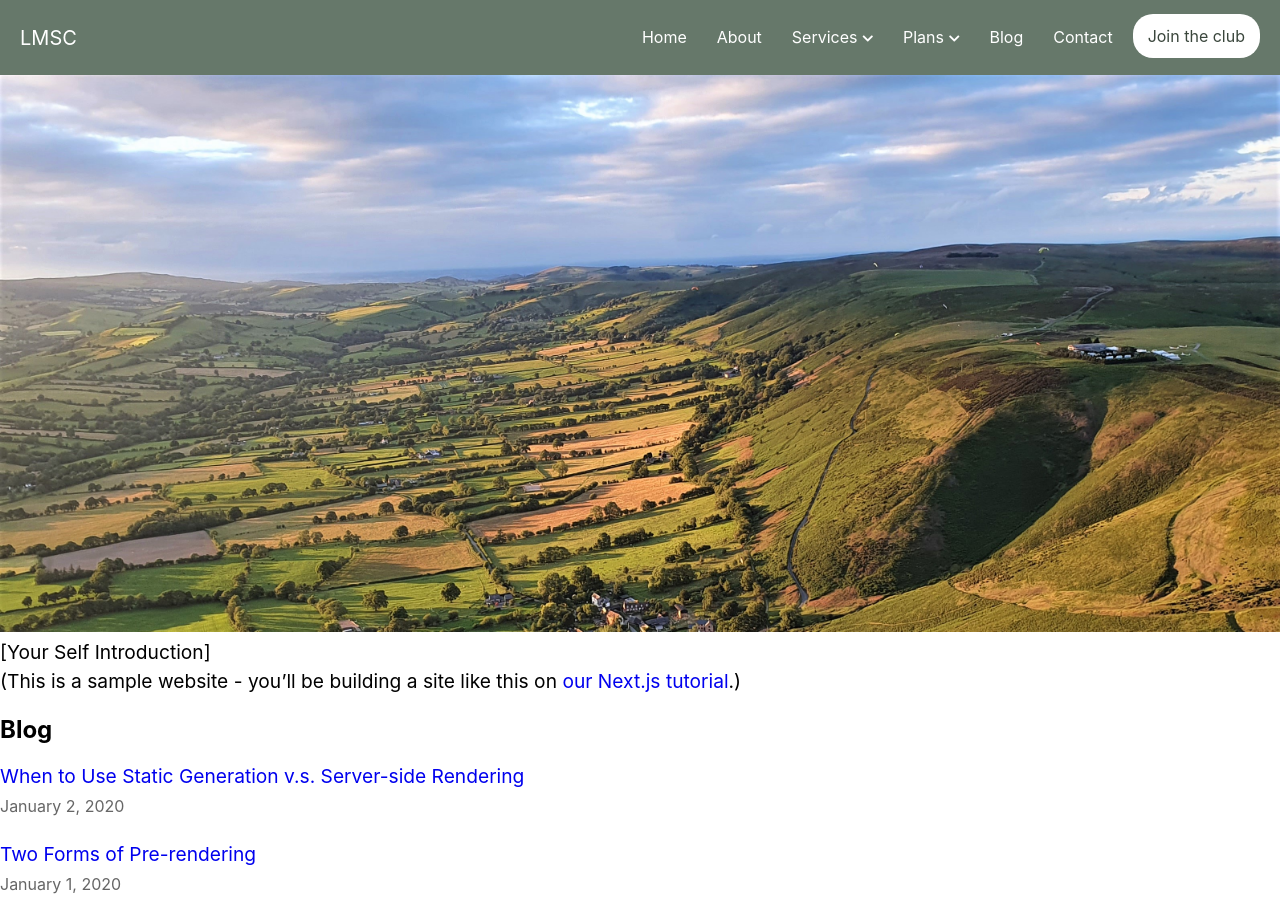
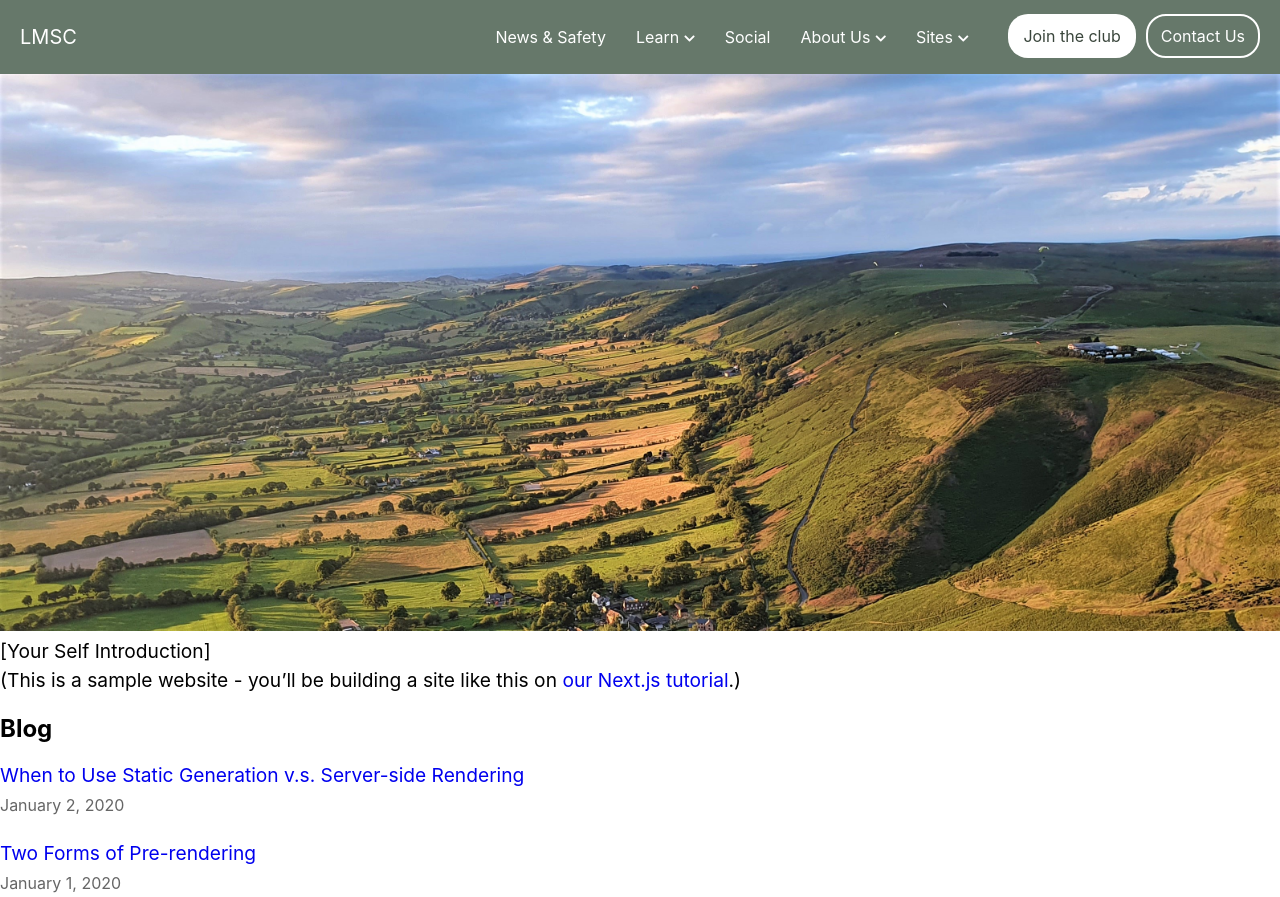
Before and after one commit to m3dwards/longmynd.org, a Next.js app: page / in a window 1280 px wide. Built offline with nearby package versions, Linux system fonts and the light colour scheme.

Commit message:
top nav open close

```diff
--- a/components/nav.module.scss
+++ b/components/nav.module.scss
@@ -13,7 +13,7 @@
 }
 .logo {
   font-size: 20px;
-  padding: 7.5px 10px 7.5px 0;
+  padding: 7px 10px 7px 0;
 }
 .item {
   padding: 10px;
@@ -21,23 +21,36 @@
 .item.button {
   padding: 9px 5px;
 }
-.item:not(.button).hasSubmenu.submenuActive > a:hover,
-.item.hasSubmenu.submenuActive > a:hover::after {
-  color: var(--primary-color-dark);
-  background-color: var(--highlight-color-light);
-}
+// .item:not(.button).hasSubmenu.submenuActive > a:hover,
+// .item.hasSubmenu.submenuActive > a:hover::after {
+//   color: var(--primary-color-dark);
+//   background-color: var(--highlight-color-light);
+// }
 .menu {
   display: flex;
   flex-wrap: wrap;
   justify-content: space-between;
   align-items: center;
+  &.active {
+    padding-bottom: 15px;
+  }
 }
 .menu li a {
   display: block;
   padding: 15px 5px;
 }
 .menu li.subitem a {
-  padding: 15px;
+  padding: 10px;
+}
+.subitem {
+  display: flex;
+  flex-direction: row;
+  align-items: center;
+  justify-content: space-evenly;
+  padding: 0 10px;
+}
+.subitem > * {
+  flex: 1;
 }
 .toggle {
   order: 1;
@@ -82,7 +95,15 @@
   background-color: #fff;
   border-radius: 3px;
 }
+.submenuActive > a,
+.submenuActive > a::after,
+.submenuActive > a:hover,
+.submenuActive > a:hover::after {
+  color: var(--primary-color-dark);
+  background-color: #fff !important;
+}
 
+@media all and (min-width: 700px) {
   /* Tablet menu */
   .logo {
     flex: 1;
@@ -102,20 +123,42 @@
     padding: 10px 15px;
     margin: 5px 0;
   }
-.button a {
+  .button {
+    a {
       background: #fff;
       color: var(--primary-color-dark);
       border-radius: 20px;
     }
-@media all and (min-width: 700px) {
+    &.secondary {
+      a {
+        background-color: var(--bg-color);
+        color: #fff;
+        border: 2px #fff solid;
+        padding: 8px 13px !important;
+      }
+    }
+  }
 }
 
 /* Desktop menu */
 @media all and (min-width: 960px) {
+  // a button that's not a button preceeded by a button
+  .button:not(.button ~ .button) {
+    margin-left: 20px;
+  }
   .menu {
     align-items: flex-start;
     flex-wrap: nowrap;
     background: none;
+    &.active {
+      padding-bottom: 0;
+    }
+  }
+  .subitem {
+    justify-content: space-between;
+  }
+  .subitem > * {
+    flex: 0 1 auto;
   }
   .logo {
     order: 0;
@@ -133,19 +176,13 @@
     display: block;
     position: absolute;
     left: 0;
-    top: 68px;
+    top: 74px;
     background: #fff;
     z-index: 1;
+    white-space: nowrap;
     a {
       color: var(--primary-color-dark);
     }
-  }
-  .submenuActive > a,
-  .submenuActive > a::after,
-  .submenuActive > a:hover,
-  .submenuActive > a:hover::after {
-    color: var(--primary-color-dark);
-    background-color: #fff !important;
   }
   .hasSubmenu .toggle {
     display: none;
--- a/components/nav.tsx
+++ b/components/nav.tsx
@@ -1,29 +1,77 @@
 import styles from "./nav.module.scss";
 import classNames from "classnames";
 import React from "react";
+import Image from "next/image";
+import Arrow from "img/arrow.svg";
 
 interface menuItem {
   title: string;
   link?: string;
   isButton?: boolean;
+  secondary?: boolean;
   subItems?: menuItem[];
+  image?: string;
 }
 
 const menuData: menuItem[] = [
-  { title: "Sites" },
   { title: "News & Safety" },
+  { title: "Learn", subItems: [{ title: "Schools & Tandems" }, { title: "Coaching" }, { title: "Resources" }] },
+  { title: "Social" },
   {
     title: "About Us",
     subItems: [{ title: "Commitee" }, { title: "Meetings" }, { title: "Competitions" }, { title: "Gallery" }],
   },
-  { title: "Learn", subItems: [{ title: "Schools & Tandems" }, { title: "Coaching" }, { title: "Resources" }] },
-  { title: "Social" },
+  {
+    title: "Sites",
+    subItems: [
+      { title: "Sites Guide" },
+      { title: "Black Knoll", image: Arrow },
+      { title: "Caer Caradoc", image: Arrow },
+      { title: "Camlo", image: Arrow },
+      { title: "Clatter", image: Arrow },
+      { title: "Clunbury", image: Arrow },
+      { title: "Corndon", image: Arrow },
+      { title: "Lan Fawr", image: Arrow },
+      { title: "The Lawley", image: Arrow },
+      { title: "Llandinam", image: Arrow },
+      { title: "Long Mynd", image: Arrow },
+      { title: "Sarn", image: Arrow },
+      { title: "Shepherds Tump", image: Arrow },
+      { title: "The Wrekin NW", image: Arrow },
+      { title: "The Wrekin SE", image: Arrow },
+    ],
+  },
 
   { title: "Join the club", isButton: true },
-  { title: "Contact Us", isButton: true },
+  { title: "Contact Us", isButton: true, secondary: true },
 ];
 
+function useOutsideAlerter(ref, onClick: Function) {
+  React.useEffect(() => {
+    /**
+     * Alert if clicked on outside of element
+     */
+    function handleClickOutside(event) {
+      if (ref.current && !ref.current.contains(event.target)) {
+        onClick();
+      }
+    }
+    // Bind the event listener
+    document.addEventListener("mousedown", handleClickOutside);
+    return () => {
+      // Unbind the event listener on clean up
+      document.removeEventListener("mousedown", handleClickOutside);
+    };
+  }, [ref]);
+}
+
 export default function () {
+  const wrapperRef = React.useRef(null);
+  const handleClickOutside = () => {
+    setSubMenuActiveState("");
+  };
+  useOutsideAlerter(wrapperRef, handleClickOutside);
+
   const [menuOpenState, setmenuOpenState] = React.useState(false);
   const [subMenuActiveState, setSubMenuActiveState] = React.useState("");
 
@@ -40,69 +88,43 @@ export default function () {
   };
   return (
     <nav className={styles.nav}>
-      <ul className={classNames(styles.menu, { [styles.active]: menuOpenState })}>
+      <ul ref={wrapperRef} className={classNames(styles.menu, { [styles.active]: menuOpenState })}>
         <li className={styles.logo}>
           <a href="#">LMSC</a>
         </li>
-        <li className={styles.item}>
-          <a href="#">Home</a>
-        </li>
-        <li className={styles.item}>
-          <a href="#">About</a>
-        </li>
-        <li
-          className={classNames(styles.item, styles.hasSubmenu, {
-            [styles.submenuActive]: subMenuActiveState === "Services",
-          })}
-        >
-          <a tabIndex={0} onClick={handleSubMenuClick("Services")}>
-            Services
-          </a>
-          <ul className={classNames(styles.submenu)}>
-            <li className={styles.subitem}>
-              <a href="#">Design</a>
+
+        {menuData.map((item) => {
+          return (
+            <li
+              className={classNames(
+                styles.item,
+                { [styles.hasSubmenu]: !!item.subItems },
+                {
+                  [styles.submenuActive]: subMenuActiveState === item.title,
+                },
+                { [styles.button]: item.isButton },
+                { [styles.secondary]: item.secondary }
+              )}
+            >
+              <a href={item.link} onClick={handleSubMenuClick(item.title)} className={classNames()}>
+                {item.title}
+              </a>
+              {item.subItems && (
+                <ul className={classNames(styles.submenu)}>
+                  {item.subItems.map((subitem) => {
+                    return (
+                      <li className={styles.subitem}>
+                        <a href={subitem.link}>{subitem.title}</a>
+                        {subitem.image && <Image src={subitem.image} height={20} width={20} layout="fixed" />}
+                      </li>
+                    );
+                  })}
+                </ul>
+              )}
             </li>
-            <li className={styles.subitem}>
-              <a href="#">Development</a>
-            </li>
-            <li className={styles.subitem}>
-              <a href="#">SEO</a>
-            </li>
-            <li className={styles.subitem}>
-              <a href="#">Copywriting</a>
-            </li>
-          </ul>
-        </li>
+          );
+        })}
 
-        <li
-          className={classNames(styles.item, styles.hasSubmenu, {
-            [styles.submenuActive]: subMenuActiveState === "Plans",
-          })}
-        >
-          <a tabIndex={0} onClick={handleSubMenuClick("Plans")}>
-            Plans
-          </a>
-          <ul className={classNames(styles.submenu)}>
-            <li className={styles.subitem}>
-              <a href="#">Freelancer</a>
-            </li>
-            <li className={styles.subitem}>
-              <a href="#">Startup</a>
-            </li>
-            <li className={styles.subitem}>
-              <a href="#">Enterprise</a>
-            </li>
-          </ul>
-        </li>
-        <li className={styles.item}>
-          <a href="#">Blog</a>
-        </li>
-        <li className={styles.item}>
-          <a href="#">Contact</a>
-        </li>
-        <li className={classNames(styles.item, styles.button)}>
-          <a href="#">Join the club</a>
-        </li>
         <li className={styles.toggle}>
           <a href="#" onClick={handleNavToggle}>
             <i className={classNames("fas", { "fa-bars": !menuOpenState }, { "fa-times": menuOpenState })}></i>
--- a/styles/main.scss
+++ b/styles/main.scss
@@ -5,6 +5,7 @@ a {
   &:hover {
     text-decoration: underline;
   }
+  cursor: pointer;
 }
 
 /*
```
Also changed, not shown: img/arrow.svg (added). Lines whose indentation alone changed are shown as unchanged.
